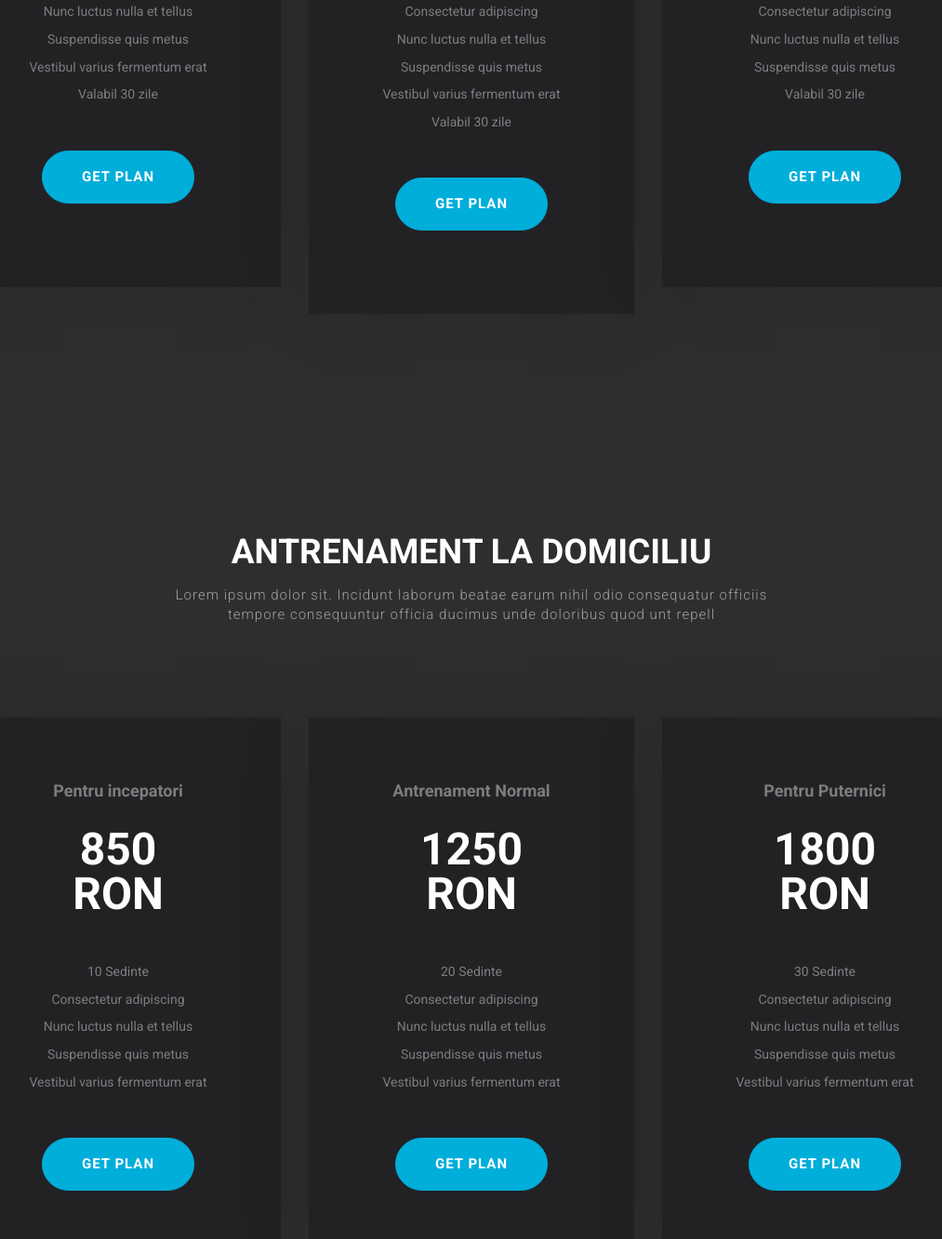
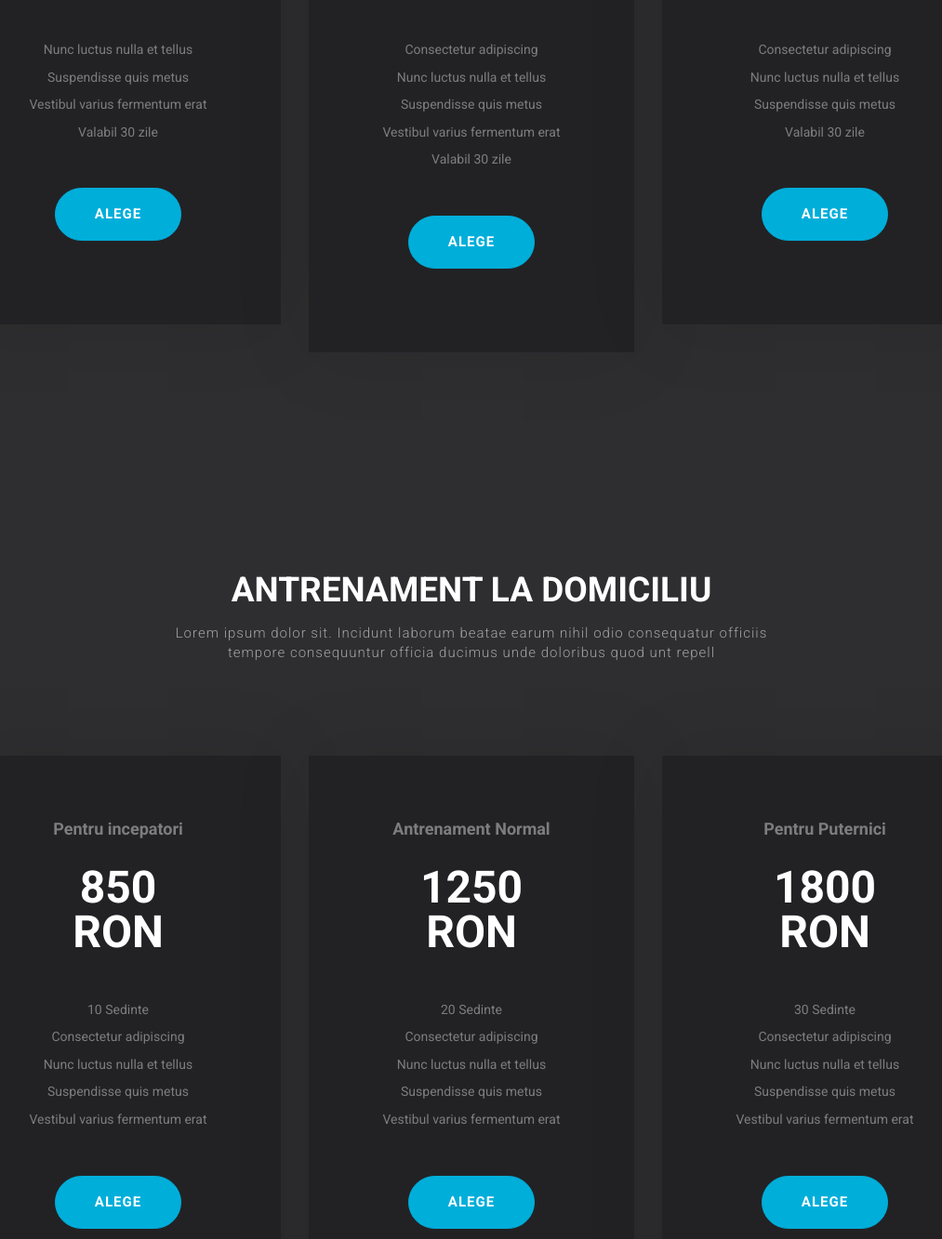
Before and after one commit to Alexutz21/VladimirFitness, a plain HTML site: page index.html in a window 1280 px wide. Shown: the part 5847-7180 px from the top of the page at 93% size, without its empty margins (133-1146 px from the left). Drawn offline with Linux system fonts and the light colour scheme; files whose address does not match are found by name.

Commit message:
minor changes

```diff
--- a/css/style.css
+++ b/css/style.css
@@ -1343,7 +1343,7 @@ input[type="text"]::-webkit-input-placeholder, textarea::-webkit-input-placehold
 .sub-inner {
 	padding:0 10% 0 10%;
 	text-align:center;
-	float: left;
+	/* float: left; */
 }
 
 /* --------- App Features Sub ------- */
@@ -1451,6 +1451,7 @@ input[type="text"]::-webkit-input-placeholder, textarea::-webkit-input-placehold
 
 .split-image img {
 	margin: 0 auto;
+
 }
 
 .split-content {
@@ -1610,6 +1611,7 @@ input[type="text"]::-webkit-input-placeholder, textarea::-webkit-input-placehold
 	padding-bottom: 100px;
 	background: #2e2e30;
 }
+
 
 .pricing-intro {
 	padding-bottom: 30px;
--- a/index.html
+++ b/index.html
@@ -235,8 +235,8 @@
       <div class="container">
         <div class="sub-inner">
           <!-- <h1 class="wow fadeInUp">If it’s not personal, It’s not possible! See The Results and Feel the difference immediatly.</h1> -->
-          <h1 class="wow fadeInUp">Daca nu e personal ! Nu e posibil ! Vezi rezultate si simtete diferit imediat !</h1>
-          <a href="#" class="btn btn-action wow fadeInUp">Get Started</a> </div>
+          <h1 class="wow fadeInUp">Daca nu e personal ! Nu e posibil ! <br /> Vezi rezultate si simtete diferit imediat !</h1>
+          <a href="#pricing" class="btn btn-action wow fadeInUp page-scroll">Get Started</a> </div>
       </div>
     </div>
      <!-- Client Section -->
@@ -310,7 +310,7 @@
                   <li>Vestibul varius fermentum erat</li>
                   <li>Valabil 30 zile</li>
                 </ul>
-                <button class="btn btn-primary btn-action btn-fill">Get Plan</button>
+                <button class="btn btn-primary btn-action btn-fill">Alege</button>
               </div>
             </div>
           </div>
@@ -326,7 +326,7 @@
                   <li>Vestibul varius fermentum erat</li>
                   <li>Valabil 30 zile</li>
                 </ul>
-                <button class="btn btn-primary btn-action btn-fill">Get Plan</button>
+                <button class="btn btn-primary btn-action btn-fill">Alege</button>
               </div>
             </div>
           </div>
@@ -342,7 +342,7 @@
                   <li></li>
                   <li>Valabil 30 zile</li>
                 </ul>
-                <button class="btn btn-primary btn-action btn-fill">Get Plan</button>
+                <button class="btn btn-primary btn-action btn-fill">Alege</button>
               </div>
             </div>
           </div>
@@ -372,7 +372,7 @@
                   <li>Suspendisse quis metus</li>
                   <li>Vestibul varius fermentum erat</li>
                 </ul>
-                <button class="btn btn-primary btn-action btn-fill">Get Plan</button>
+                <button class="btn btn-primary btn-action btn-fill">Alege</button>
               </div>
             </div>
           </div>
@@ -388,7 +388,7 @@
                   <li>Suspendisse quis metus</li>
                   <li>Vestibul varius fermentum erat</li>
                 </ul>
-                <button class="btn btn-primary btn-action btn-fill">Get Plan</button>
+                <button class="btn btn-primary btn-action btn-fill">Alege</button>
               </div>
             </div>
           </div>
@@ -404,7 +404,7 @@
                   <li>Suspendisse quis metus</li>
                   <li>Vestibul varius fermentum erat</li>
                 </ul>
-                <button class="btn btn-primary btn-action btn-fill">Get Plan</button>
+                <button class="btn btn-primary btn-action btn-fill">Alege</button>
               </div>
             </div>
           </div>
```
